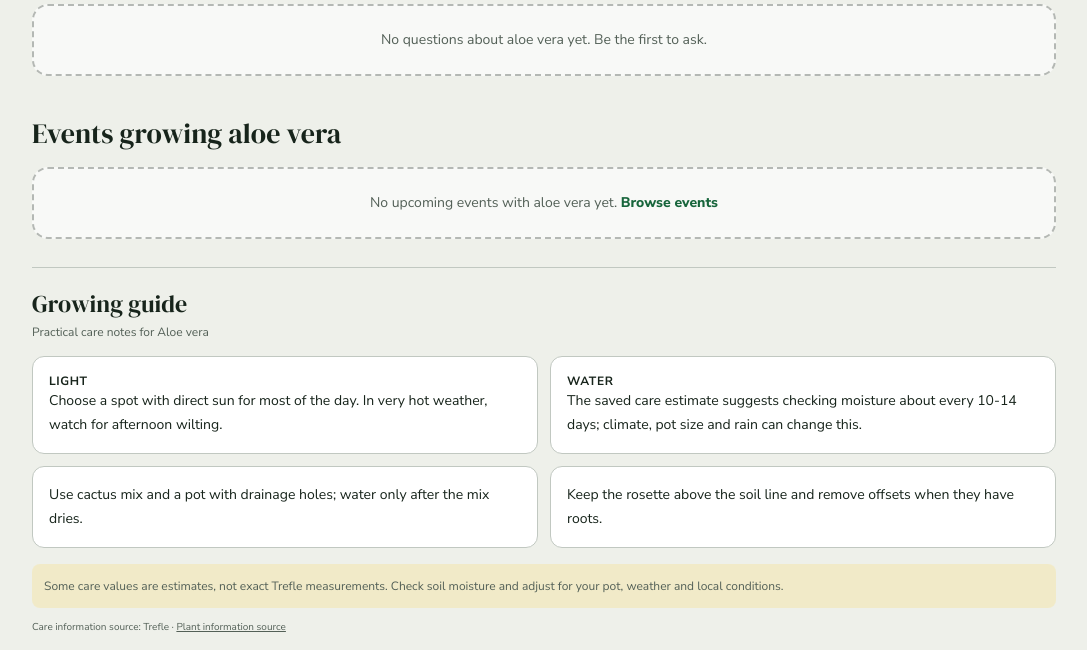
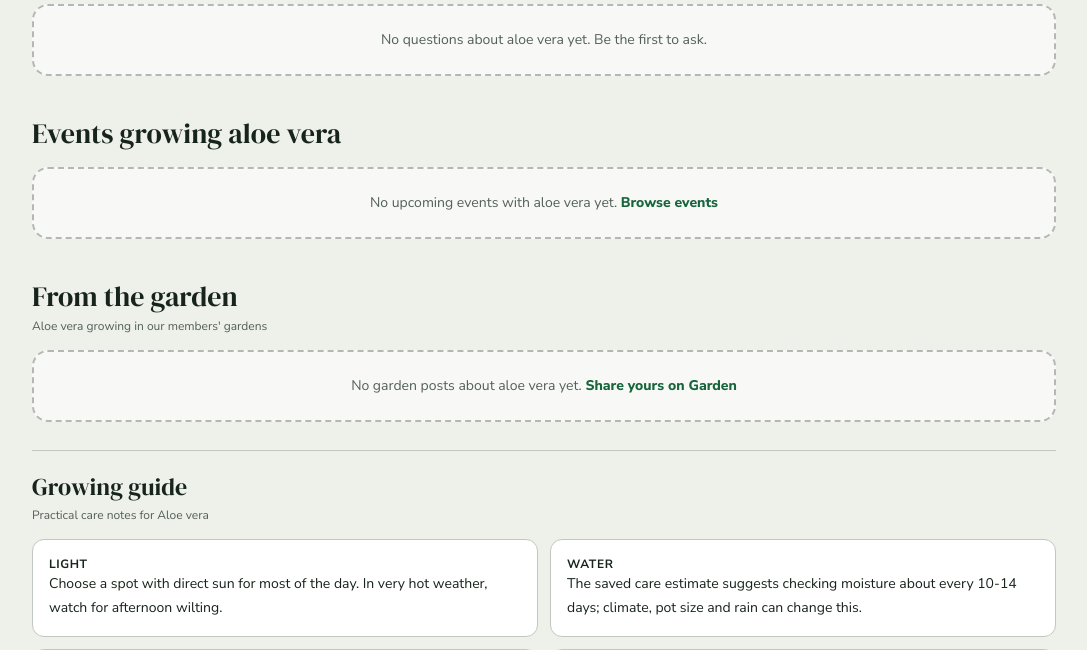
Before and after one commit to WilliamJesUI/Group-1-KKI, a Django app: page /encyclopedia/aloe-vera/ in a window 1280 px wide. Shown: the part 658-1308 px from the top of the page, without its empty margins (96-1183 px from the left). Run offline with Django 5.2, Linux system fonts and the light colour scheme; data comes from the database, SQL or seed files in the repository; data that the repository does not hold is empty.

Commit message:
feat: show garden posts on plant pages

```diff
--- a/encyclopedia/templates/plant_detail.html
+++ b/encyclopedia/templates/plant_detail.html
@@ -144,6 +144,40 @@
       {% endif %}
     </div>
   </section>
+  {# "From the garden" (Figma Garden improvements E): the 3 newest Garden posts tagged with this plant #}
+  {% load accounts_tags %}
+  <section class="mt-10">
+    <div class="flex flex-wrap items-end justify-between gap-3">
+      <div>
+        <h2 class="font-display text-[28px] leading-tight">From the garden</h2>
+        <p class="mt-1 text-xs text-ink-soft">{{ plant.name }} growing in our members' gardens</p>
+      </div>
+      {% if garden_post_total > 3 %}
+      <a href="{% url 'garden:show_garden' %}?plant={{ plant.slug }}" class="text-xs font-extrabold text-brand hover:underline">See all {{ garden_post_total }} posts ›</a>
+      {% endif %}
+    </div>
+    {% if garden_posts %}
+    <div class="mt-4 grid grid-cols-1 gap-3 sm:grid-cols-3">
+      {% for post in garden_posts %}
+      <a href="{% url 'garden:show_garden' %}?plant={{ plant.slug }}#post-{{ post.id }}" class="group flex flex-col gap-2 rounded-2xl border-2 border-ink bg-white p-3 transition-colors duration-150 ease-out hover:bg-brand-tint focus-visible:bg-brand-tint focus-visible:outline-none">
+        {% if post.photo_src %}
+        <img src="{{ post.photo_src }}" alt="Photo by {{ post.author.username }}" loading="lazy" class="h-[140px] w-full rounded-xl border-2 border-ink bg-brand-tint object-cover">
+        {% else %}
+        <span class="flex h-[140px] w-full items-center justify-center rounded-xl border-2 border-ink bg-brand-tint">
+          <img src="{% static 'img/icons/sprout.svg' %}" alt="" width="28" height="28">
+        </span>
+        {% endif %}
+        <span class="flex items-start gap-2">
+          {% avatar post.author "sm" %}
+          <span class="line-clamp-2 text-[13px] leading-[1.4]">{{ post.caption }}</span>
+        </span>
+      </a>
+      {% endfor %}
+    </div>
+    {% else %}
+    <p class="mt-4 rounded-2xl border-2 border-dashed border-ink/30 bg-white/60 px-5 py-6 text-center text-sm text-ink-soft">No garden posts about {{ plant.name|lower }} yet. <a href="{% url 'garden:show_garden' %}" class="font-extrabold text-brand hover:underline">Share yours on Garden</a></p>
+    {% endif %}
+  </section>
   <section class="mt-7 border-t border-line pt-5">
     <h2 class="font-display text-2xl">Growing guide</h2>
     <p class="mt-1 text-xs text-ink-soft">Practical care notes for {{ plant.name }}</p>
--- a/encyclopedia/views.py
+++ b/encyclopedia/views.py
@@ -464,6 +464,10 @@ def plant_detail(request, slug):
     event_total = events.count()
     events = mark_going(list(events[:3]), request.user)
 
+    # "From the garden": the 3 newest Garden posts tagged with this plant
+    garden_posts = plant.garden_posts.defer("photo").select_related("author__profile")
+    garden_post_total = garden_posts.count()
+
     return render(
         request, "plant_detail.html", {
             "plant": plant,
@@ -471,6 +475,8 @@ def plant_detail(request, slug):
             "question_total": question_total,
             "plant_events": events,
             "event_total": event_total,
+            "garden_posts": garden_posts[:3],
+            "garden_post_total": garden_post_total,
             "is_saved": bool(saved_ids),
             "saved_collection_ids": saved_ids,
             "collections": collections,
```
